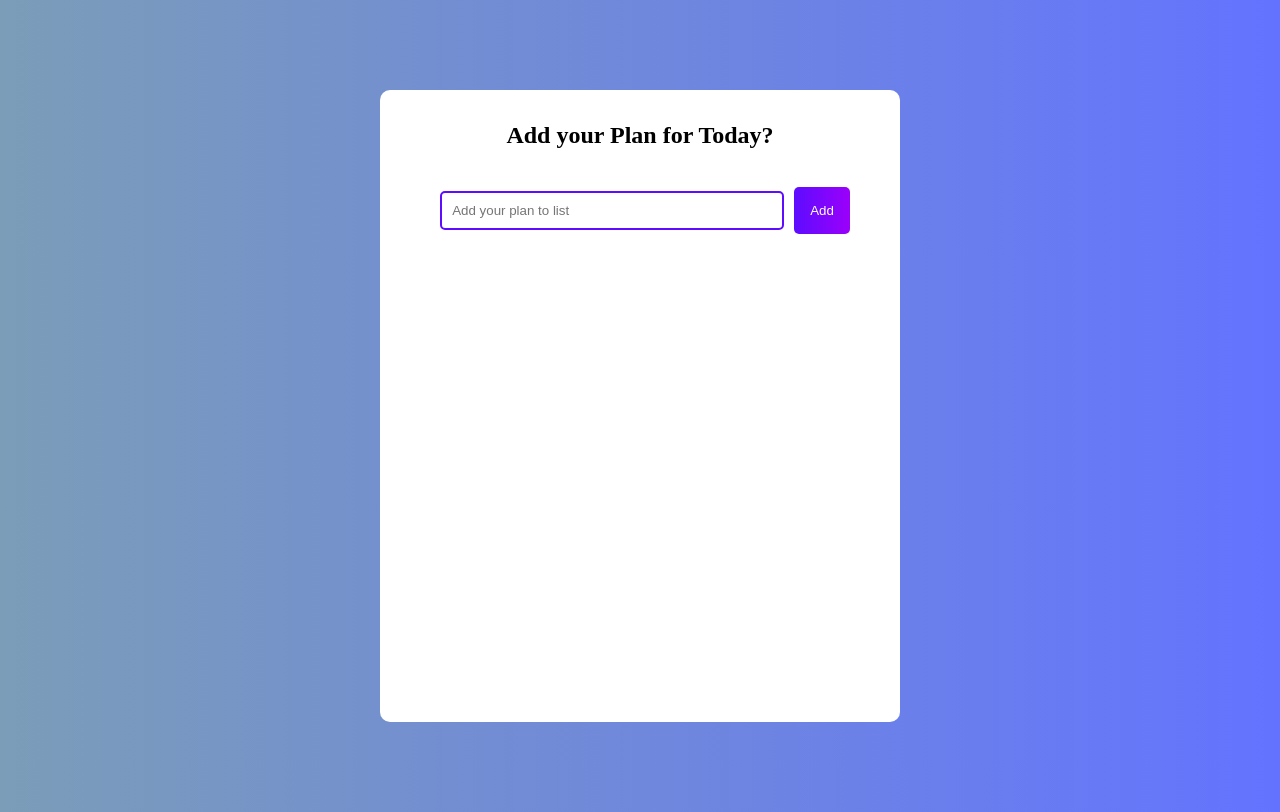
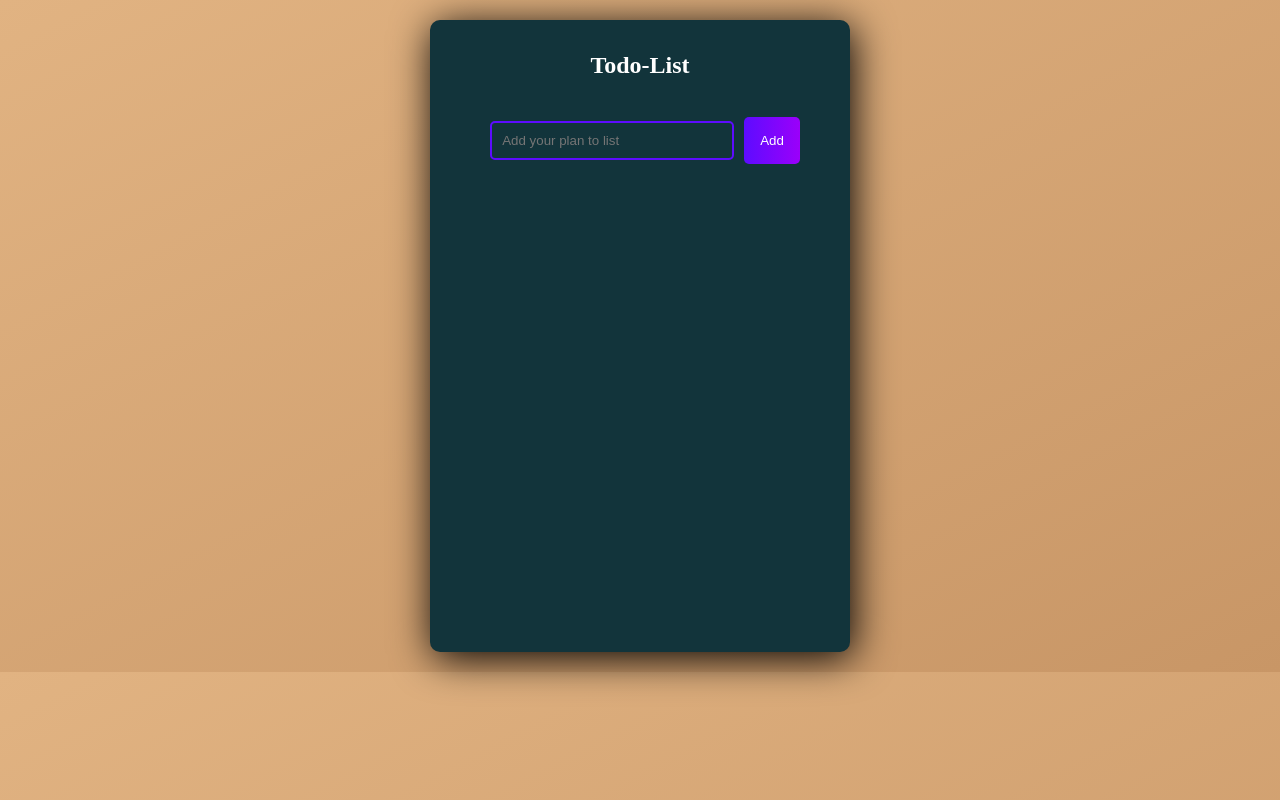
Before and after one commit to athar78652/Todo_app, a React (Create React App) app: page / in a window 1280 px wide. Built offline with nearby package versions, Linux system fonts and the light colour scheme.

Commit message:
new commit

```diff
--- a/src/App.css
+++ b/src/App.css
@@ -1,21 +1,27 @@
 /*css for app.jsx */
+
+body{
+  background: linear-gradient(to right bottom, #e1b382,#c89666);
+}
 .container{
     display: flex;
     flex-direction: column;
     justify-content: start;
-    width: 520px;
+    width: 420px;
     min-height: 600px;
-    background:white;
+    background:#12343b;
     text-align: center;
-    margin: 90px auto;
+    margin: 20px auto;
     border-radius: 10px;
     padding-bottom: 32px;
+    box-shadow: 3px 6px 40px #000;
 }
 
 /* css for Todo.jsx */
 .header{
   margin: 32px 0;
   font-size: 24px;
+  color: #fff;
 }
 
 /* css for TodoForm.jsx */
@@ -28,7 +34,7 @@
     margin: 10px;
     border-radius: 5px;
     border: 2px solid #5d0cff;
-    width: 320px;
+    width: 220px;
     background: transparent;
     color:black;
 }
@@ -75,7 +81,7 @@ display: flex;
 
   padding: 16px;
   border-radius: 5px;
-  width: 380px;
+  width: 280px;
 }
 
 .todo-complete{
--- a/src/components/Todo.jsx
+++ b/src/components/Todo.jsx
@@ -39,7 +39,7 @@ function Todo() {
 
   return (
     <div>
-      <h1 className="header">Add your Plan for Today?</h1>
+      <h1 className="header">Todo-List</h1>
 
       {/*once we display header to the webpage
       we will pass the function as props to TodoForm and TodoList to display the data to user*/}
```
